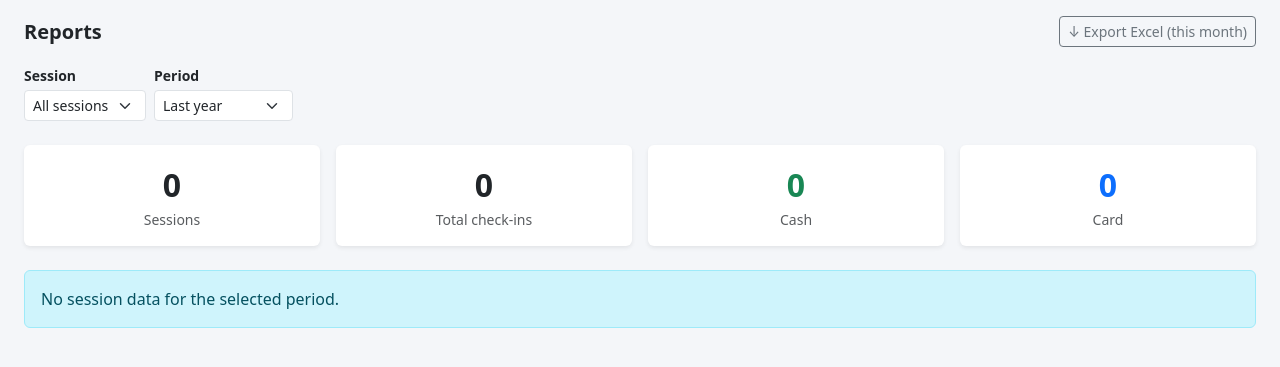
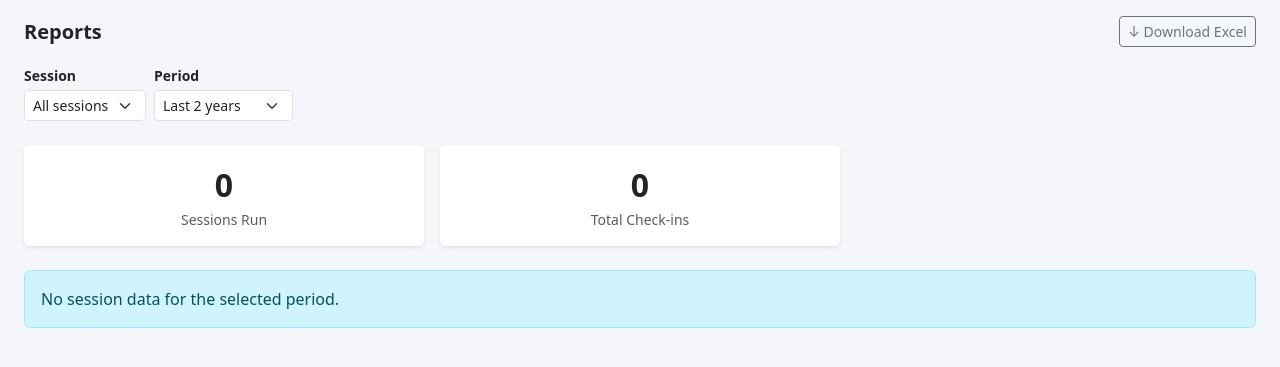
Before and after one commit to markosharknz1/Club_Training, a Flask app: page /reports in a window 1280 px wide. Shown: the part 56-423 px from the top of the page. Run offline with Flask 3, Linux system fonts and the light colour scheme; parts of the project's set-up code (start-up, migrations or seed data) failed here and were passed over; some libraries are stand-ins or nearby versions.

Commit message:
Simplify Reports/Sessions, drop Medicare number, fix coach export
- Reports: remove all cash/card data and the per-group-size chart
  (confusing when groups differ a lot in size), replace with a single
  long-term monthly check-in trend chart (default window 12mo -> 24mo,
  plus a new All time option) and an Excel export of the same data.
  Fixes a pre-existing bug where the session filter crashed
  (filter_by after a join resolved against the wrong table).
- Monthly Excel export: Coaches sheet column headers now include the
  session name, not just the date - previously two sessions on the
  same day produced ambiguous duplicate-looking columns.
- Sessions setup: remove the Total kids checked in / Total collected
  stat row from each card.
- Remove Medicare number from every player-facing screen (add/edit
  forms, detail page, check-in edit modal, voucher PDF) - not needed.
  DB column left in place, unused, per this project's add-only
  migration convention.

Co-Authored-By: Claude Sonnet 5 <noreply@anthropic.com>

```diff
--- a/app.py
+++ b/app.py
@@ -437,7 +437,6 @@ def create_app():
             p.address            = request.form.get('address', '').strip() or None
             p.own_email          = request.form.get('own_email', '').strip() or None
             p.own_phone          = request.form.get('own_phone', '').strip() or None
-            p.medicare_number    = request.form.get('medicare_number', '').strip() or None
             p.default_session_id = _int(request.form.get('session_id'))
             p.default_group_id   = _int(request.form.get('group_id'))
             p.notes              = request.form.get('notes', '').strip()
@@ -918,7 +917,6 @@ def create_app():
 
         info_data = [
             ['Player name:',        p.name],
-            ['Medicare number:',    p.medicare_number or '—'],
             ['Voucher date issued:', v.date_issued.strftime('%d %b %Y')],
             ['Voucher amount:',     f'${int(round(float(v.amount)))}'],
             ['Sessions total:',     str(v.sessions_total)],
@@ -1034,112 +1032,60 @@ def create_app():
 
     @app.route('/reports')
     def reports():
-        months         = request.args.get('months', 12, type=int)
+        months         = request.args.get('months', 24, type=int)
         session_filter = request.args.get('session_id', '')
-        start          = date.today() - timedelta(days=months * 30)
-
-        q = (SessionDate.query.join(SessionTemplate)
-             .filter(SessionDate.date >= start).order_by(SessionDate.date))
-        if session_filter:
-            try:
-                q = q.filter_by(session_id=int(session_filter))
-            except ValueError:
-                pass
-        dates = q.all()
-
-        # Attendance over time — one point per session date
-        palette = ['#1F4E79', '#28a745', '#ffc107', '#dc3545', '#17a2b8', '#6f42c1', '#fd7e14']
-        series  = {}
-        for sd in dates:
-            series.setdefault(sd.template.name, {})[sd.date.isoformat()] = sd.total_attending
-        all_chart_dates = sorted({sd.date.isoformat() for sd in dates})
-        att_datasets = [
-            {
-                'label':           name,
-                'data':            [dmap.get(d) for d in all_chart_dates],
-                'borderColor':     palette[i % len(palette)],
-                'backgroundColor': palette[i % len(palette)] + '33',
-                'tension': 0.3, 'spanGaps': True,
-            }
-            for i, (name, dmap) in enumerate(series.items())
-        ]
-
-        # Monthly payment breakdown
-        monthly     = defaultdict(lambda: defaultdict(int))
-        months_list = list(OrderedDict.fromkeys(sd.date.strftime('%b %Y') for sd in dates))
-        for sd in dates:
-            m = sd.date.strftime('%b %Y')
-            for a in sd.attendance:
-                monthly[m][a.payment_type] += 1
-
-        pcols = {'Cash': '#28a745', 'Card': '#0d6efd',
-                 'Voucher': '#ffc107', 'Visit Pass': '#0dcaf0', 'Free': '#6c757d'}
-        pay_datasets = [
-            {
-                'label':           pt,
-                'data':            [monthly[m].get(pt, 0) for m in months_list],
-                'backgroundColor': pcols.get(pt, '#999'),
-            }
-            for pt in PAYMENT_TYPES
-        ]
-
-        # Group sizes per session occurrence
-        all_groups = sorted({a.group.name for sd in dates for a in sd.attendance if a.group})
-        group_dates = [sd.date.isoformat() for sd in dates]
-        group_datasets = [
-            {
-                'label':           g,
-                'data':            [sum(1 for a in sd.attendance if a.group and a.group.name == g)
-                                    for sd in dates],
-                'backgroundColor': palette[i % len(palette)] + 'aa',
-                'borderColor':     palette[i % len(palette)],
-                'borderWidth': 1,
-            }
-            for i, g in enumerate(all_groups)
-        ]
-
-        # Totals
-        total_sessions = len(dates)
-        total_att      = sum(sd.total_attending for sd in dates)
-        total_cash     = sum(sd.total_cash for sd in dates)
-        total_card     = sum(sd.total_card for sd in dates)
-
-        pay_totals = defaultdict(lambda: {'count': 0, 'amount': 0.0})
-        for sd in dates:
-            for a in sd.attendance:
-                pay_totals[a.payment_type]['count']  += 1
-                pay_totals[a.payment_type]['amount'] += float(a.amount or 0)
-
-        session_summary = {}
-        for sd in dates:
-            sid = sd.session_id
-            if sid not in session_summary:
-                session_summary[sid] = {
-                    'name': sd.template.name, 'count': 0,
-                    'total_att': 0, 'total_cash': 0.0, 'total_card': 0.0,
-                }
-            session_summary[sid]['count']      += 1
-            session_summary[sid]['total_att']  += sd.total_attending
-            session_summary[sid]['total_cash'] += sd.total_cash
-            session_summary[sid]['total_card'] += sd.total_card
-        for v in session_summary.values():
-            v['avg'] = round(v['total_att'] / v['count'], 1) if v['count'] else 0
-
-        all_sessions = SessionTemplate.query.order_by(SessionTemplate.day_of_week).all()
+        data           = _reports_data(months, session_filter)
+        all_sessions   = SessionTemplate.query.order_by(SessionTemplate.day_of_week).all()
 
         return render_template('reports.html',
             months=months, session_filter=session_filter, all_sessions=all_sessions,
-            all_chart_dates=json.dumps(all_chart_dates),
-            att_datasets=json.dumps(att_datasets),
-            group_dates=json.dumps(group_dates),
-            group_datasets=json.dumps(group_datasets),
-            months_list=json.dumps(months_list),
-            pay_datasets=json.dumps(pay_datasets),
-            total_sessions=total_sessions, total_att=total_att,
-            total_cash=total_cash, total_card=total_card,
-            pay_totals=dict(pay_totals), session_summary=session_summary,
-            PAYMENT_TYPES=PAYMENT_TYPES, PAYMENT_COLORS=PAYMENT_COLORS,
+            monthly_labels=json.dumps([m['label'] for m in data['monthly_summary']]),
+            monthly_totals=json.dumps([m['total'] for m in data['monthly_summary']]),
+            monthly_summary=data['monthly_summary'],
+            session_summary=data['session_summary'],
+            total_sessions=data['total_sessions'], total_att=data['total_att'],
         )
+
+    @app.route('/reports/export')
+    def reports_export():
+        import io
+        import openpyxl
+        from openpyxl.styles import Font, PatternFill
+        from flask import send_file
+
+        months         = request.args.get('months', 24, type=int)
+        session_filter = request.args.get('session_id', '')
+        data           = _reports_data(months, session_filter)
+
+        hdr_fill = PatternFill('solid', fgColor='1F4E79')
+        hdr_font = Font(color='FFFFFF', bold=True)
+
+        wb = openpyxl.Workbook()
+        ws = wb.active
+        ws.title = 'Monthly Attendance'
+        ws.append(['Month', 'Total Check-ins', 'Sessions Run', 'Avg per Session'])
+        for cell in ws[1]:
+            cell.font = hdr_font; cell.fill = hdr_fill
+        for row in data['monthly_summary']:
+            ws.append([row['label'], row['total'], row['sessions'], row['avg']])
+        for col, width in zip('ABCD', (14, 16, 14, 16)):
+            ws.column_dimensions[col].width = width
+
+        ws2 = wb.create_sheet('Per Session')
+        ws2.append(['Session', 'Occurrences', 'Total Check-ins', 'Avg per Session'])
+        for cell in ws2[1]:
+            cell.font = hdr_font; cell.fill = hdr_fill
+        for row in data['session_summary'].values():
+            ws2.append([row['name'], row['count'], row['total_att'], row['avg']])
+        for col, width in zip('ABCD', (28, 14, 16, 16)):
+            ws2.column_dimensions[col].width = width
+
+        buf = io.BytesIO()
+        wb.save(buf); buf.seek(0)
+        club  = Setting.get('club_name', 'Club Training')
+        fname = f"{club.replace(' ', '_')}_Attendance_Trends.xlsx"
+        return send_file(buf, as_attachment=True, download_name=fname,
+                         mimetype='application/vnd.openxmlformats-officedocument.spreadsheetml.sheet')
 
     # ── Settings ─────────────────────────────────────────────────────
 
@@ -1278,16 +1224,21 @@ def create_app():
 
         # Sheet 4 — Coaches
         ws4 = wb.create_sheet('Coaches')
-        ws4.append(['Coach'] + [sd.date.strftime('%d %b') for sd in sds] + ['Total'])
+        ws4.append(['Coach'] + [f"{sd.date.strftime('%d %b')} - {sd.template.name}" for sd in sds]
+                   + ['Total Sessions'])
         for cell in ws4[1]:
-            cell.font = hdr_font; cell.fill = hdr_fill
+            cell.font = hdr_font; cell.fill = hdr_fill; cell.alignment = Alignment(wrap_text=True, vertical='top')
+        ws4.row_dimensions[1].height = 45
         for i, coach in enumerate(all_coaches):
             coached = {sd.id for sd in sds if coach in sd.coaches}
             ws4.append([coach.name]
-                       + ['✓' if sd.id in coached else '' for sd in sds]
+                       + ['Yes' if sd.id in coached else '' for sd in sds]
                        + [len(coached)])
             if i % 2:
                 for cell in ws4[ws4.max_row]: cell.fill = alt_fill
+        ws4.column_dimensions['A'].width = 20
+        for col_idx in range(2, len(sds) + 2):
+            ws4.column_dimensions[ws4.cell(row=1, column=col_idx).column_letter].width = 14
 
         buf = io.BytesIO()
         wb.save(buf); buf.seek(0)
@@ -1397,7 +1348,6 @@ def create_app():
             'address':       p.address or '',
             'own_email':     p.own_email or '',
             'own_phone':     p.own_phone or '',
-            'medicare_number': p.medicare_number or '',
             'notes':         p.notes or '',
         })
 
@@ -1416,7 +1366,6 @@ def create_app():
         p.address        = (data.get('address') or '').strip() or None
         p.own_email      = (data.get('own_email') or '').strip() or None
         p.own_phone      = (data.get('own_phone') or '').strip() or None
-        p.medicare_number = (data.get('medicare_number') or '').strip() or None
         p.notes         = (data.get('notes') or '').strip() or None
         dob_str = (data.get('dob') or '').strip()
         if dob_str:
@@ -1498,6 +1447,51 @@ def _player_field_settings():
     }
 
 
+def _reports_data(months, session_filter):
+    """Shared attendance-trend data for the Reports page and its Excel export.
+    Player counts only — no money. `months` <= 0 means all time."""
+    start = date.today() - timedelta(days=months * 30) if months and months > 0 else date(2000, 1, 1)
+
+    q = (SessionDate.query.join(SessionTemplate)
+         .filter(SessionDate.date >= start).order_by(SessionDate.date))
+    if session_filter:
+        try:
+            q = q.filter(SessionDate.session_id == int(session_filter))
+        except ValueError:
+            pass
+    dates = q.all()
+
+    monthly = OrderedDict()
+    for sd in dates:
+        key = (sd.date.year, sd.date.month)
+        if key not in monthly:
+            monthly[key] = {'label': sd.date.strftime('%b %Y'), 'total': 0, 'sessions': 0}
+        monthly[key]['total']    += sd.total_attending
+        monthly[key]['sessions'] += 1
+    monthly_summary = []
+    for key in sorted(monthly.keys()):
+        row = monthly[key]
+        row['avg'] = round(row['total'] / row['sessions'], 1) if row['sessions'] else 0
+        monthly_summary.append(row)
+
+    session_summary = {}
+    for sd in dates:
+        sid = sd.session_id
+        if sid not in session_summary:
+            session_summary[sid] = {'name': sd.template.name, 'count': 0, 'total_att': 0}
+        session_summary[sid]['count']     += 1
+        session_summary[sid]['total_att'] += sd.total_attending
+    for v in session_summary.values():
+        v['avg'] = round(v['total_att'] / v['count'], 1) if v['count'] else 0
+
+    return {
+        'monthly_summary': monthly_summary,
+        'session_summary': session_summary,
+        'total_sessions':  len(dates),
+        'total_att':       sum(sd.total_attending for sd in dates),
+    }
+
+
 def _voucher_limit_error(player_id, issued_date):
     """Returns an error message if creating a voucher for this player/date would
     breach the 2-active / 2-per-calendar-year Sports Voucher limits, else None."""
--- a/templates/day/checkin.html
+++ b/templates/day/checkin.html
@@ -174,10 +174,6 @@
             <label class="form-label fw-semibold">Guardian email</label>
             <input type="email" id="edit-guardian-email" class="form-control" autocomplete="off">
           </div>
-        </div>
-        <div class="mb-3">
-          <label class="form-label fw-semibold">Medicare number</label>
-          <input type="text" id="edit-medicare-number" class="form-control" autocomplete="off" placeholder="Optional">
         </div>
         <div class="mb-3">
           <label class="form-label fw-semibold">Notes</label>
@@ -939,7 +935,6 @@ function showPlayerInfo(e, row) {
       document.getElementById('edit-guardian-name').value  = p.guardian_name;
       document.getElementById('edit-guardian-phone').value = p.guardian_phone;
       document.getElementById('edit-guardian-email').value = p.guardian_email;
-      document.getElementById('edit-medicare-number').value = p.medicare_number;
       document.getElementById('edit-notes').value          = p.notes;
       document.getElementById('edit-player-error').classList.add('d-none');
       bootstrap.Modal.getOrCreateInstance(document.getElementById('editPlayerModal')).show();
@@ -965,7 +960,6 @@ function confirmEditPlayer() {
       guardian_name:  document.getElementById('edit-guardian-name').value.trim(),
       guardian_phone: document.getElementById('edit-guardian-phone').value.trim(),
       guardian_email: document.getElementById('edit-guardian-email').value.trim(),
-      medicare_number: document.getElementById('edit-medicare-number').value.trim(),
       notes:          document.getElementById('edit-notes').value.trim(),
     }),
   }).then(r => r.json()).then(data => {
--- a/templates/players/detail.html
+++ b/templates/players/detail.html
@@ -39,8 +39,6 @@
           <dd class="col-7">{{ player.default_group.name if player.default_group else '—' }}</dd>
           <dt class="col-5 text-muted">Total attended</dt>
           <dd class="col-7">{{ player.total_attended }} sessions</dd>
-          <dt class="col-5 text-muted">Medicare number</dt>
-          <dd class="col-7">{{ player.medicare_number or '—' }}</dd>
           {% if player.notes %}
           <dt class="col-5 text-muted">Notes</dt>
           <dd class="col-7">{{ player.notes }}</dd>
--- a/templates/players/edit.html
+++ b/templates/players/edit.html
@@ -65,11 +65,6 @@
               </option>
               {% endfor %}
             </select>
-          </div>
-          <div class="col-md-6">
-            <label class="form-label fw-semibold">Medicare number</label>
-            <input type="text" name="medicare_number" class="form-control"
-                   value="{{ player.medicare_number or '' }}" placeholder="Optional">
           </div>
           <div class="col-12">
             <label class="form-label fw-semibold">Notes</label>
--- a/templates/reports.html
+++ b/templates/reports.html
@@ -4,8 +4,8 @@
 
 <div class="d-flex justify-content-between align-items-center mb-3 flex-wrap gap-2">
   <h5 class="mb-0 fw-bold">Reports</h5>
-  <a href="/export/excel?month={{ today.strftime('%Y-%m') }}"
-     class="btn btn-outline-secondary btn-sm">↓ Export Excel (this month)</a>
+  <a href="/reports/export?months={{ months }}&session_id={{ session_filter }}"
+     class="btn btn-outline-secondary btn-sm">↓ Download Excel</a>
 </div>
 
 {# Filter bar #}
@@ -24,120 +24,75 @@
   <div class="col-auto">
     <label class="form-label small fw-semibold mb-1">Period</label>
     <select name="months" class="form-select form-select-sm" onchange="this.form.submit()">
-      <option value="3"  {% if months==3  %}selected{% endif %}>Last 3 months</option>
       <option value="6"  {% if months==6  %}selected{% endif %}>Last 6 months</option>
       <option value="12" {% if months==12 %}selected{% endif %}>Last year</option>
       <option value="24" {% if months==24 %}selected{% endif %}>Last 2 years</option>
       <option value="36" {% if months==36 %}selected{% endif %}>Last 3 years</option>
+      <option value="0"  {% if months==0  %}selected{% endif %}>All time</option>
     </select>
   </div>
 </form>
 
-{# Summary stat cards #}
 <div class="row g-3 mb-4">
-  <div class="col-6 col-md-3">
+  <div class="col-6 col-md-4">
     <div class="card border-0 shadow-sm text-center">
       <div class="card-body py-3">
         <div class="fs-2 fw-bold">{{ total_sessions }}</div>
-        <div class="text-muted small">Sessions</div>
+        <div class="text-muted small">Sessions Run</div>
       </div>
     </div>
   </div>
-  <div class="col-6 col-md-3">
+  <div class="col-6 col-md-4">
     <div class="card border-0 shadow-sm text-center">
       <div class="card-body py-3">
         <div class="fs-2 fw-bold">{{ total_att }}</div>
-        <div class="text-muted small">Total check-ins</div>
-      </div>
-    </div>
-  </div>
-  <div class="col-6 col-md-3">
-    <div class="card border-0 shadow-sm text-center">
-      <div class="card-body py-3">
-        <div class="fs-2 fw-bold text-success">{{ total_cash | round | int }}</div>
-        <div class="text-muted small">Cash</div>
-      </div>
-    </div>
-  </div>
-  <div class="col-6 col-md-3">
-    <div class="card border-0 shadow-sm text-center">
-      <div class="card-body py-3">
-        <div class="fs-2 fw-bold text-primary">{{ total_card | round | int }}</div>
-        <div class="text-muted small">Card</div>
+        <div class="text-muted small">Total Check-ins</div>
       </div>
     </div>
   </div>
 </div>
 
-{# Attendance over time chart #}
 {% if total_sessions %}
 <div class="card shadow-sm border-0 mb-4">
-  <div class="card-header fw-semibold">Attendance Over Time</div>
+  <div class="card-header fw-semibold">Monthly Attendance</div>
   <div class="card-body">
-    <canvas id="attChart" height="90"></canvas>
+    <canvas id="monthlyChart" height="90"></canvas>
+  </div>
+  <div class="text-muted small px-3 pb-3">
+    {% if session_filter %}Showing the selected session only.{% else %}Total across all sessions combined, per month — pick a session above to see just that one.{% endif %}
   </div>
 </div>
 
 <div class="row g-3 mb-4">
-  {# Group sizes chart #}
   <div class="col-lg-6">
-    <div class="card shadow-sm border-0 h-100">
-      <div class="card-header fw-semibold">Group Sizes</div>
-      <div class="card-body">
-        <canvas id="groupChart" height="200"></canvas>
-      </div>
-    </div>
-  </div>
-
-  {# Payment mix chart #}
-  <div class="col-lg-6">
-    <div class="card shadow-sm border-0 h-100">
-      <div class="card-header fw-semibold">Payment Types by Month</div>
-      <div class="card-body">
-        <canvas id="payChart" height="200"></canvas>
-      </div>
-    </div>
-  </div>
-</div>
-
-{# Payment type table #}
-<div class="row g-3 mb-4">
-  <div class="col-md-5">
     <div class="card shadow-sm border-0">
-      <div class="card-header fw-semibold">Payment Summary</div>
+      <div class="card-header fw-semibold">Monthly Breakdown</div>
       <div class="card-body p-0">
         <table class="table table-sm mb-0">
           <thead class="table-light">
-            <tr><th>Type</th><th class="text-center">Count</th><th class="text-end">Amount</th></tr>
+            <tr>
+              <th>Month</th>
+              <th class="text-center">Check-ins</th>
+              <th class="text-center">Sessions</th>
+              <th class="text-center">Avg / Session</th>
+            </tr>
           </thead>
           <tbody>
-            {% for pt in PAYMENT_TYPES %}
-            {% set row = pay_totals.get(pt) %}
-            {% if row and row.count %}
+            {% for row in monthly_summary %}
             <tr>
-              <td><span class="badge bg-{{ PAYMENT_COLORS.get(pt,'secondary') }}">{{ pt }}</span></td>
-              <td class="text-center fw-semibold">{{ row.count }}</td>
-              <td class="text-end text-muted small">
-                {% if pt in ['Cash','Card'] %}{{ row.amount | round | int }}{% else %}—{% endif %}
-              </td>
+              <td class="fw-semibold">{{ row.label }}</td>
+              <td class="text-center">{{ row.total }}</td>
+              <td class="text-center">{{ row.sessions }}</td>
+              <td class="text-center">{{ row.avg }}</td>
             </tr>
-            {% endif %}
             {% endfor %}
           </tbody>
-          <tfoot class="table-light fw-bold">
-            <tr>
-              <td>Cash + Card total</td>
-              <td></td>
-              <td class="text-end">{{ (total_cash + total_card) | round | int }}</td>
-            </tr>
-          </tfoot>
         </table>
       </div>
     </div>
   </div>
 
-  {# Per-session summary #}
-  <div class="col-md-7">
+  <div class="col-lg-6">
     <div class="card shadow-sm border-0">
       <div class="card-header fw-semibold">Per Session</div>
       <div class="card-body p-0">
@@ -146,9 +101,8 @@
             <tr>
               <th>Session</th>
               <th class="text-center">Occurrences</th>
-              <th class="text-center">Avg players</th>
-              <th class="text-end">Cash</th>
-              <th class="text-end">Card</th>
+              <th class="text-center">Total Check-ins</th>
+              <th class="text-center">Avg Players</th>
             </tr>
           </thead>
           <tbody>
@@ -156,12 +110,11 @@
             <tr>
               <td class="fw-semibold">{{ row.name }}</td>
               <td class="text-center">{{ row.count }}</td>
+              <td class="text-center">{{ row.total_att }}</td>
               <td class="text-center">{{ row.avg }}</td>
-              <td class="text-end text-success">{{ row.total_cash | round | int }}</td>
-              <td class="text-end text-primary">{{ row.total_card | round | int }}</td>
             </tr>
             {% else %}
-            <tr><td colspan="5" class="text-center text-muted py-3">No data.</td></tr>
+            <tr><td colspan="4" class="text-center text-muted py-3">No data.</td></tr>
             {% endfor %}
           </tbody>
         </table>
@@ -178,47 +131,30 @@
 {% block scripts %}
 <script src="{{ url_for('static', filename='vendor/chartjs/chart.umd.min.js') }}"></script>
 <script>
-const attDates    = {{ all_chart_dates | safe }};
-const attDatasets = {{ att_datasets    | safe }};
-const groupDates  = {{ group_dates     | safe }};
-const groupDs     = {{ group_datasets  | safe }};
-const monthsList  = {{ months_list     | safe }};
-const payDs       = {{ pay_datasets    | safe }};
+const monthlyLabels = {{ monthly_labels | safe }};
+const monthlyTotals = {{ monthly_totals | safe }};
 
 Chart.defaults.font.family = 'system-ui, sans-serif';
 Chart.defaults.font.size   = 12;
 
 {% if total_sessions %}
-// Attendance over time
-new Chart(document.getElementById('attChart'), {
+new Chart(document.getElementById('monthlyChart'), {
   type: 'line',
-  data: { labels: attDates, datasets: attDatasets },
-  options: {
-    responsive: true, interaction: { mode: 'index' },
-    plugins: { legend: { position: 'top' } },
-    scales: { y: { beginAtZero: true, ticks: { precision: 0 } } },
-  }
-});
-
-// Group sizes (bar)
-new Chart(document.getElementById('groupChart'), {
-  type: 'bar',
-  data: { labels: groupDates, datasets: groupDs },
+  data: {
+    labels: monthlyLabels,
+    datasets: [{
+      label: 'Total check-ins',
+      data: monthlyTotals,
+      borderColor: '#1F4E79',
+      backgroundColor: '#1F4E7933',
+      tension: 0.3,
+      fill: true,
+    }],
+  },
   options: {
     responsive: true,
-    plugins: { legend: { position: 'top' } },
-    scales: { x: { stacked: true }, y: { stacked: true, beginAtZero: true, ticks: { precision: 0 } } },
-  }
-});
-
-// Payment types (stacked bar by month)
-new Chart(document.getElementById('payChart'), {
-  type: 'bar',
-  data: { labels: monthsList, datasets: payDs },
-  options: {
-    responsive: true,
-    plugins: { legend: { position: 'top' } },
-    scales: { x: { stacked: true }, y: { stacked: true, beginAtZero: true, ticks: { precision: 0 } } },
+    plugins: { legend: { display: false } },
+    scales: { y: { beginAtZero: true, ticks: { precision: 0 } } },
   }
 });
 {% endif %}
```
Also changed, not shown: CLAUDE.md (+40 -0 lines), templates/sessions/list.html (+0 -11 lines).
